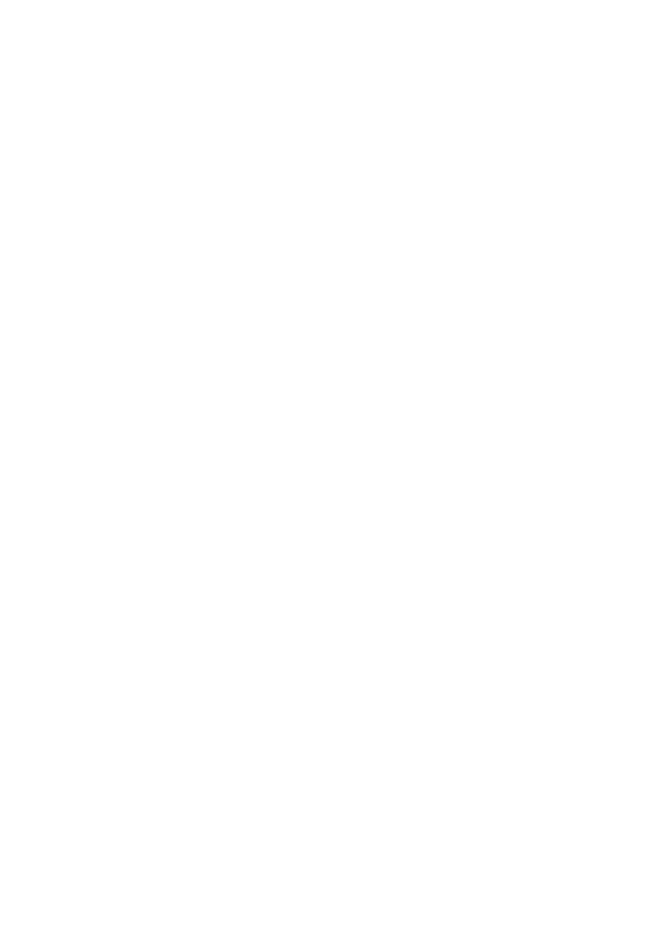
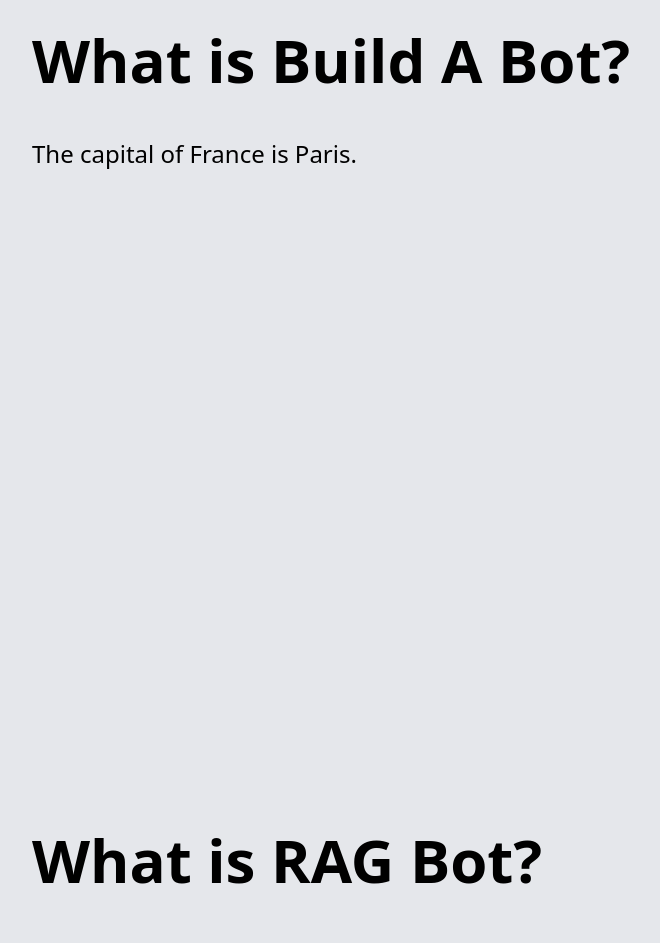
Before and after one commit to Tarif24/Build_A_Bot_Frontend, a React (Vite) app: page / in a window 1280 px wide. Shown: the part 1100-2043 px from the top of the page, without its empty margins (96-756 px from the left). Before the commit the page ends 800 px from the top, so only its background shows below. Built offline with nearby package versions, Linux system fonts and the light colour scheme.

Commit message:
Created a hero and question section

```diff
--- /dev/null
+++ b/src/components/Hero.jsx
@@ -0,0 +1,13 @@
+import React from "react";
+
+const Hero = () => {
+    return (
+        <div className="flex flex-col justify-center items-center w-full h-[90vh] min-h-fit bg-gray-200">
+            <h1 className="text-8xl font-bold text-black text-center">
+                Welcome To Build A Bot
+            </h1>
+        </div>
+    );
+};
+
+export default Hero;
--- /dev/null
+++ b/src/components/Question.jsx
@@ -0,0 +1,16 @@
+import React from "react";
+
+const Question = ({ question, answer }) => {
+    return (
+        <div className="flex flex-col justify-center items-center w-full h-[100vh] min-h-fit bg-gray-200">
+            <div className="flex flex-col justify-center gap-12 items-center w-[80%] min-h-fit">
+                <h1 className="text-6xl font-semibold text-left w-full">
+                    {question}
+                </h1>
+                <h1 className="text-2xl text-left w-full">{answer}</h1>
+            </div>
+        </div>
+    );
+};
+
+export default Question;
--- a/src/pages/HomePage.jsx
+++ b/src/pages/HomePage.jsx
@@ -1,9 +1,18 @@
+import Hero from "../components/Hero";
+import Question from "../components/Question";
+
 const HomePage = () => {
     return (
-        <div className="flex justify-center items-center w-full h-[90vh] min-h-fit bg-gray-200">
-            <h1 className="text-8xl font-bold text-black text-center">
-                Welcome To Build A Bot
-            </h1>
+        <div className="flex flex-col justify-center items-center bg-gray-200">
+            <Hero />
+            <Question
+                question="What is Build A Bot?"
+                answer="The capital of France is Paris."
+            />
+            <Question
+                question="What is RAG Bot?"
+                answer="The capital of France is Paris."
+            />
         </div>
     );
 };
```
